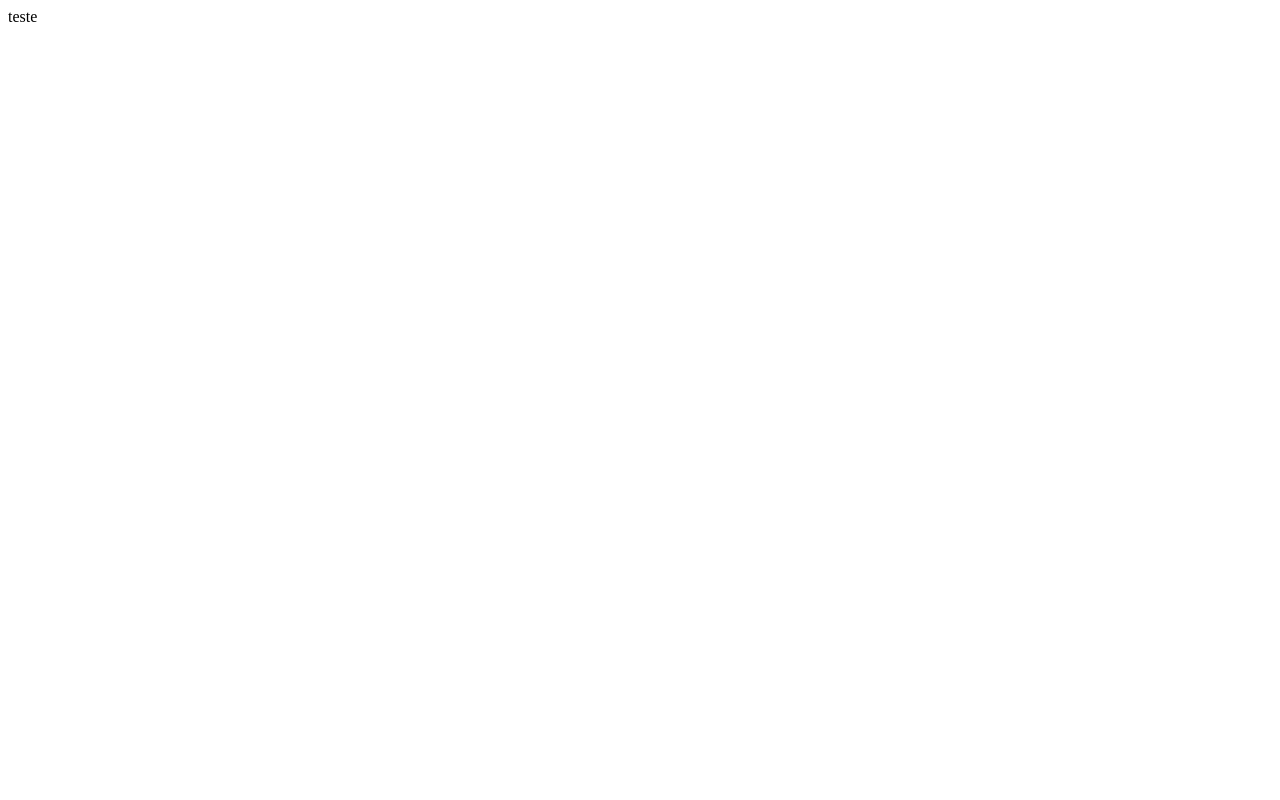
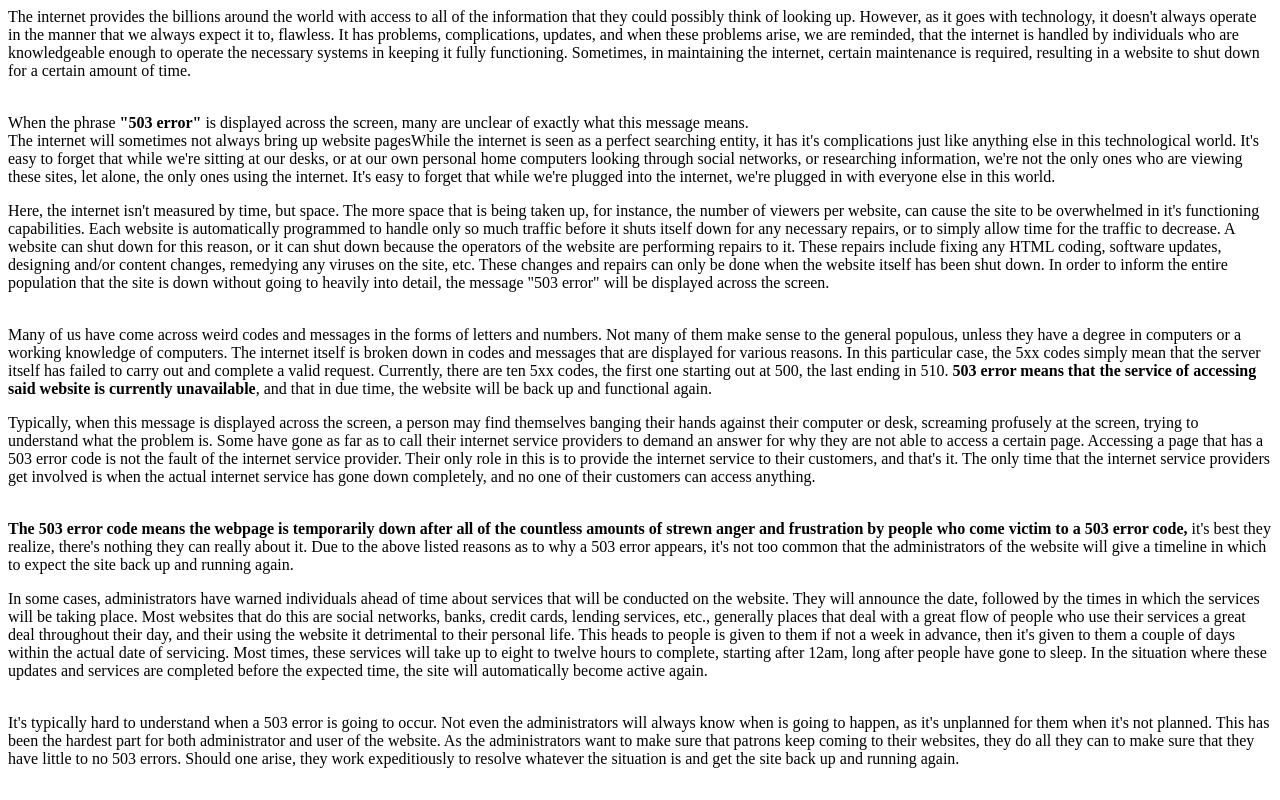
Before and after one commit to pasfernandes/503error, a plain HTML site: page index.html in a window 1280 px wide. Drawn offline with Linux system fonts and the light colour scheme.

Commit message:
Update index.html

```diff
--- a/index.html
+++ b/index.html
@@ -1 +1,8 @@
-teste
+<p>The internet provides the billions around the world with access to all of the information that they could possibly think of looking up. However, as it goes with technology, it doesn't always operate in the manner that we always expect it to, flawless. It has problems, complications, updates, and when these problems arise, we are reminded, that the internet is handled by individuals who are knowledgeable enough to operate the necessary systems in keeping it fully functioning. Sometimes, in maintaining the internet, certain maintenance is required, resulting in a website to shut down for a certain amount of time.</p>
+<p><br />When the phrase <strong>"503 error"</strong> is displayed across the screen, many are unclear of exactly what this message means.<br />The internet will sometimes not always bring up website pagesWhile the internet is seen as a perfect searching entity, it has it's complications just like anything else in this technological world. It's easy to forget that while we're sitting at our desks, or at our own personal home computers looking through social networks, or researching information, we're not the only ones who are viewing these sites, let alone, the only ones using the internet. It's easy to forget that while we're plugged into the internet, we're plugged in with everyone else in this world.</p>
+<p>Here, the internet isn't measured by time, but space. The more space that is being taken up, for instance, the number of viewers per website, can cause the site to be overwhelmed in it's functioning capabilities. Each website is automatically programmed to handle only so much traffic before it shuts itself down for any necessary repairs, or to simply allow time for the traffic to decrease. A website can shut down for this reason, or it can shut down because the operators of the website are performing repairs to it. These repairs include fixing any HTML coding, software updates, designing and/or content changes, remedying any viruses on the site, etc. These changes and repairs can only be done when the website itself has been shut down. In order to inform the entire population that the site is down without going to heavily into detail, the message "503 error" will be displayed across the screen.</p>
+<p><br />Many of us have come across weird codes and messages in the forms of letters and numbers. Not many of them make sense to the general populous, unless they have a degree in computers or a working knowledge of computers. The internet itself is broken down in codes and messages that are displayed for various reasons. In this particular case, the 5xx codes simply mean that the server itself has failed to carry out and complete a valid request. Currently, there are ten 5xx codes, the first one starting out at 500, the last ending in 510. <strong>503 error means that the service of accessing said website is currently unavailable</strong>, and that in due time, the website will be back up and functional again.</p>
+<p>Typically, when this message is displayed across the screen, a person may find themselves banging their hands against their computer or desk, screaming profusely at the screen, trying to understand what the problem is. Some have gone as far as to call their internet service providers to demand an answer for why they are not able to access a certain page. Accessing a page that has a 503 error code is not the fault of the internet service provider. Their only role in this is to provide the internet service to their customers, and that's it. The only time that the internet service providers get involved is when the actual internet service has gone down completely, and no one of their customers can access anything.</p>
+<p><br /><strong>The 503 error code means the webpage is temporarily down after all of the countless amounts of strewn anger and frustration by people who come victim to a 503 error code,</strong> it's best they realize, there's nothing they can really about it. Due to the above listed reasons as to why a 503 error appears, it's not too common that the administrators of the website will give a timeline in which to expect the site back up and running again.</p>
+<p>In some cases, administrators have warned individuals ahead of time about services that will be conducted on the website. They will announce the date, followed by the times in which the services will be taking place. Most websites that do this are social networks, banks, credit cards, lending services, etc., generally places that deal with a great flow of people who use their services a great deal throughout their day, and their using the website it detrimental to their personal life. This heads to people is given to them if not a week in advance, then it's given to them a couple of days within the actual date of servicing. Most times, these services will take up to eight to twelve hours to complete, starting after 12am, long after people have gone to sleep. In the situation where these updates and services are completed before the expected time, the site will automatically become active again.</p>
+<p><br />It's typically hard to understand when a 503 error is going to occur. Not even the administrators will always know when is going to happen, as it's unplanned for them when it's not planned. This has been the hardest part for both administrator and user of the website. As the administrators want to make sure that patrons keep coming to their websites, they do all they can to make sure that they have little to no 503 errors. Should one arise, they work expeditiously to resolve whatever the situation is and get the site back up and running again.</p>
```
